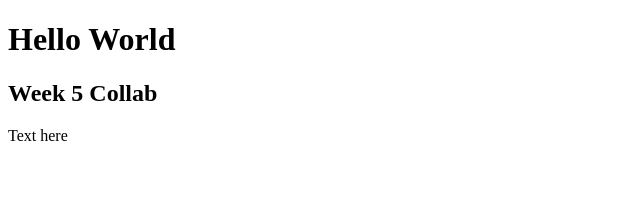
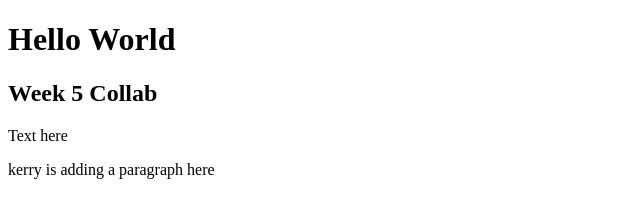
Before and after one commit to rafiamastoor/Week5-Collab, a plain HTML site: page index.html in a window 1280 px wide. Shown: the whole page, without its empty margins (0-640 px from the left). Drawn offline with Linux system fonts and the light colour scheme.

Commit message:
created a branch and added a sentance

```diff
--- a/index.html
+++ b/index.html
@@ -9,5 +9,6 @@
     <h1>Hello World</h1>
     <h2>Week 5 Collab</h2>
     <p>Text here</p>
+    <p>kerry is adding a paragraph here</p>
 </body>
 </html>
```
